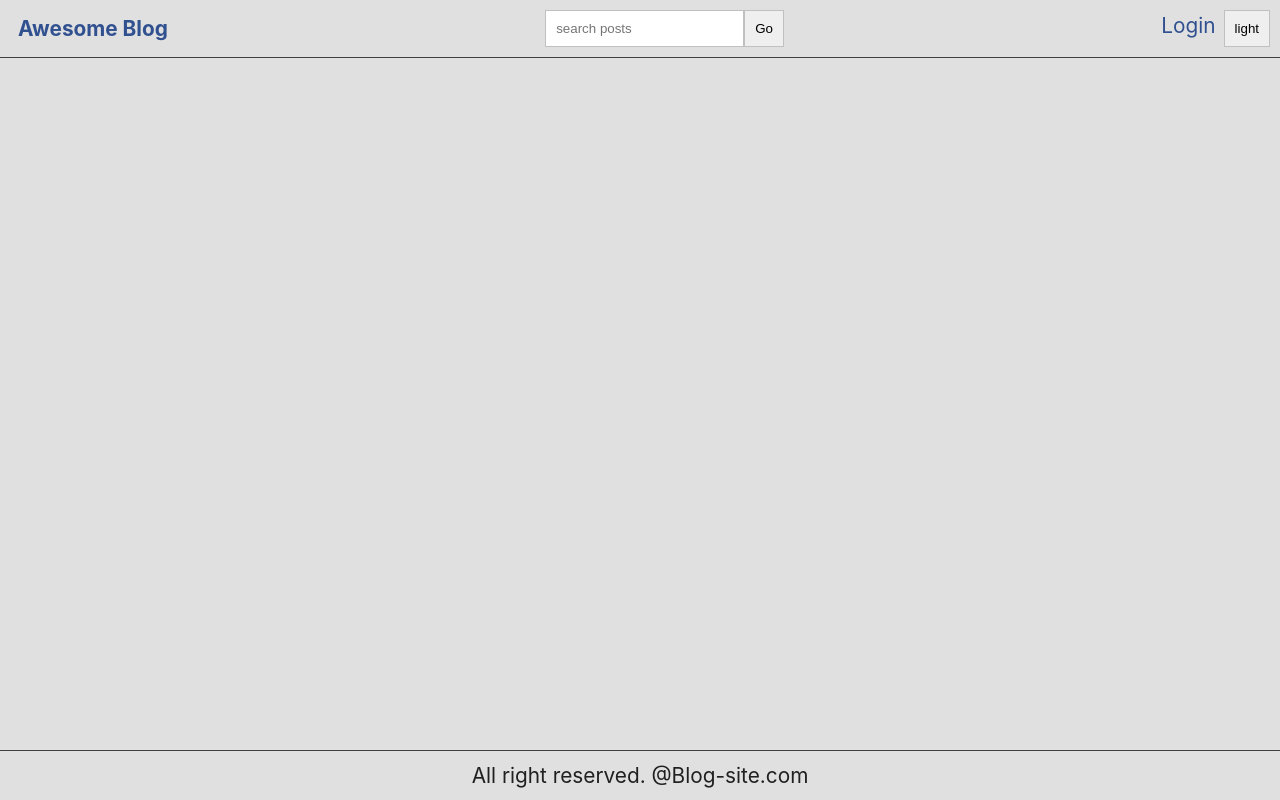
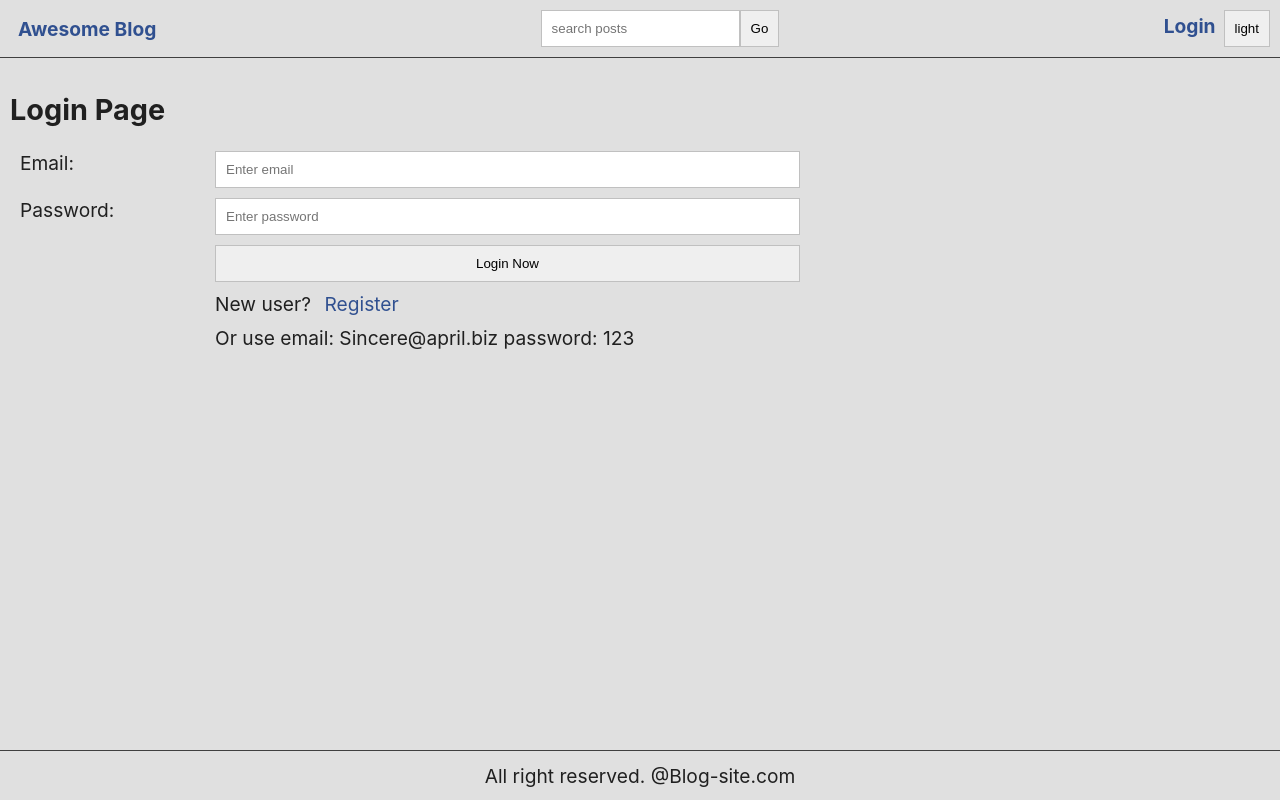
Before and after one commit to mfrancislie/blog-site, a React (Create React App) app: page /login in a window 1280 px wide. Built offline with nearby package versions, Linux system fonts and the light colour scheme.

Commit message:
added login user

```diff
--- a/src/App.css
+++ b/src/App.css
@@ -9,7 +9,7 @@
     sans-serif;
   -webkit-font-smoothing: antialiased;
   -moz-osx-font-smoothing: grayscale;
-  font-size: 1.3rem;
+  font-size: 1.2rem;
 }
 
 code {
@@ -105,3 +105,28 @@
 a:hover {
   color: #f08040;
 }
+.active {
+  font-weight: bold;
+}
+
+/* form  */
+.form {
+  max-width: 800px;
+}
+.form-item {
+  display: flex;
+  flex-wrap: wrap;
+  margin: 10px;
+}
+.form-item > label {
+  flex: 1 1 100px;
+}
+.form-item > input,
+.form-item > textarea,
+.form-item > span,
+.form-item > button {
+  flex: 3 1 300px;
+}
+.error {
+  color: #c04040;
+}
--- a/src/App.js
+++ b/src/App.js
@@ -5,6 +5,7 @@
 import { BrowserRouter, Route, Routes } from 'react-router-dom';
 import HomePage from './pages/HomePage';
 import PostPage from './pages/PostPage';
+import LoginPage from './pages/LoginPage';
 
 const App = () => {
   const { theme } = useContext(ThemeContext);
@@ -15,6 +16,7 @@
         <div className="main">
           <Routes>
             <Route path="/" element={<HomePage />} />
+            <Route path="/login" element={<LoginPage />} />
             <Route path="/search/:query?" element={<HomePage />} />
             <Route path="/user/:userId" element={<HomePage />} />
             <Route path="/post/:postId" element={<PostPage />} />
--- a/src/components/Navbar.js
+++ b/src/components/Navbar.js
@@ -1,6 +1,6 @@
 import React, { useContext, useState } from 'react';
 import { ThemeContext } from '../ThemeContext';
-import { useNavigate } from 'react-router-dom';
+import { NavLink, useNavigate } from 'react-router-dom';
 
 const Navbar = () => {
   const { theme, toggleTheme } = useContext(ThemeContext);
@@ -30,7 +30,9 @@
         </form>
       </div>
       <div className="header-item">
-        <a href="/login">Login</a>
+        <NavLink to="/login" activeClassName="active">
+          Login
+        </NavLink>
         <button onClick={toggleTheme}>
           {theme === 'light' ? 'light' : 'dark'}
         </button>
--- /dev/null
+++ b/src/pages/LoginPage.js
@@ -0,0 +1,112 @@
+import axios from 'axios';
+import React, { useEffect, useReducer, useState } from 'react';
+import { Link, useNavigate } from 'react-router-dom';
+
+const LoginPage = () => {
+  const navigate = useNavigate();
+
+  const reducer = (state, action) => {
+    switch (action.type) {
+      case 'LOGIN_REQUEST':
+        return { ...state, loading: true };
+      case 'LOGIN_SUCCESS':
+        return {
+          ...state,
+          loading: false,
+          loggInUser: action.payload,
+          error: '',
+        };
+      case 'LOGIN_FAIL':
+        return { ...state, loading: false, error: action.payload };
+      default:
+        return state;
+    }
+  };
+  const [state, dispatch] = useReducer(reducer, {
+    loading: false,
+    loggInUser: null,
+    error: '',
+  });
+
+  const { loading, loggInUser, error } = state;
+
+  const [email, setEmail] = useState('');
+  const [password, setPassword] = useState('');
+
+  const handleLogin = async (e) => {
+    e.preventDefault();
+    dispatch({ type: 'LOGIN_REQUEST' });
+    try {
+      const { data } = await axios(
+        `https://jsonplaceholder.typicode.com/users?email=${email}&password=${password}`
+      );
+      if (data.length > 0) {
+        dispatch({ type: 'LOGIN_SUCCESS', payload: data[0] });
+      } else {
+        dispatch({ type: 'LOGIN_FAIL', payload: 'Invalid email or password!' });
+      }
+    } catch (error) {
+      dispatch({ type: 'LOGIN_FAIL', payload: error.message });
+    }
+  };
+
+  useEffect(() => {
+    if (loggInUser) {
+      return navigate('/profile');
+    }
+  }, [loggInUser, navigate]);
+
+  return (
+    <div>
+      <h2>Login Page</h2>
+      <form onSubmit={handleLogin} className="form">
+        <div className="form-item">
+          <label htmlFor="email">Email:</label>
+          <input
+            type="email"
+            name="email"
+            id="email"
+            placeholder="Enter email"
+            onChange={(e) => setEmail(e.target.value)}
+          />
+        </div>
+        <div className="form-item">
+          <label htmlFor="password">Password:</label>
+          <input
+            type="password"
+            name="password"
+            id="password"
+            placeholder="Enter password"
+            onChange={(e) => setPassword(e.target.value)}
+          />
+        </div>
+        <div className="form-item">
+          <label></label>
+          <button>Login Now</button>
+        </div>
+        {loading && (
+          <div className="form-item">
+            <span>Processing...</span>
+          </div>
+        )}
+        {error && (
+          <div className="form-item">
+            <span className="error">{error}</span>
+          </div>
+        )}
+        <div className="form-item">
+          <label></label>
+          <span>
+            New user? <Link to="/register">Register</Link>
+          </span>
+        </div>
+        <div className="form-item">
+          <label></label>
+          <span>Or use email: Sincere@april.biz password: 123 </span>
+        </div>
+      </form>
+    </div>
+  );
+};
+
+export default LoginPage;
```
